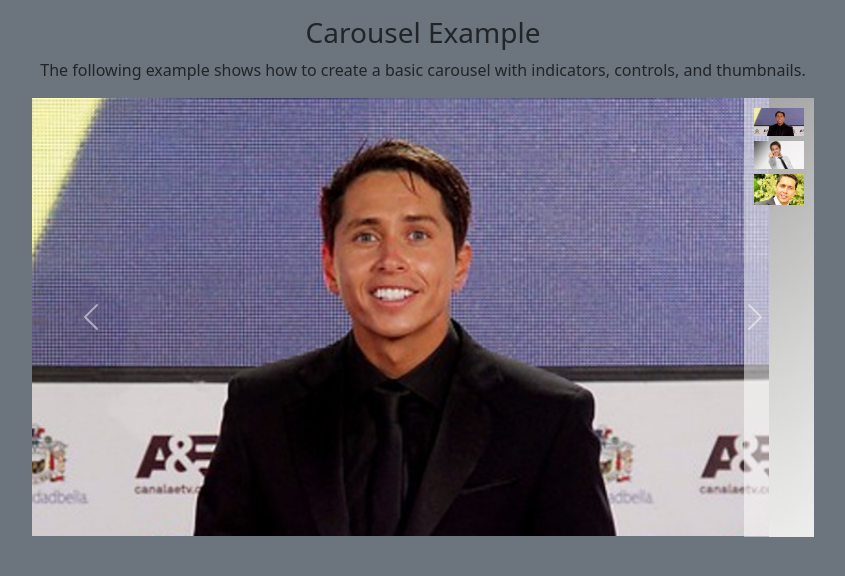
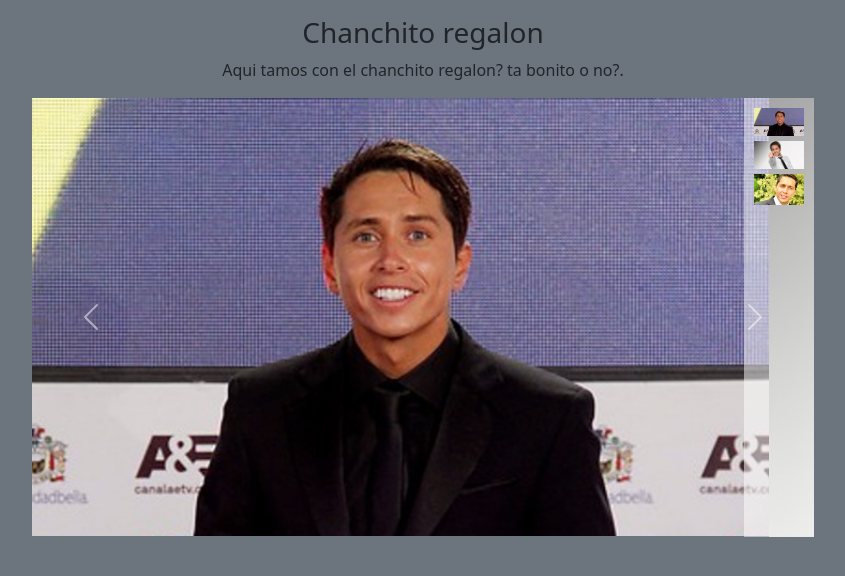
Before and after one commit to ACart3s/Web, a plain HTML site: page vista_item.html in a window 1280 px wide. Shown: the whole page, without its empty margins (217-1062 px from the left). Drawn offline with nearby package versions, Linux system fonts and the light colour scheme.

Commit message:
lil changes

```diff
--- a/vista_item.html
+++ b/vista_item.html
@@ -41,8 +41,8 @@
 <body class="bg-secondary">
 
 <div class="container-fluid mt-3">
-  <h3 class="text-center">Carousel Example</h3>
-  <p class="text-center">The following example shows how to create a basic carousel with indicators, controls, and thumbnails.</p>
+  <h3 class="text-center">Chanchito regalon</h3>
+  <p class="text-center">Aqui tamos con el chanchito regalon? ta bonito o no?.</p>
 </div>
 
 <div class="container position-relative">
```
